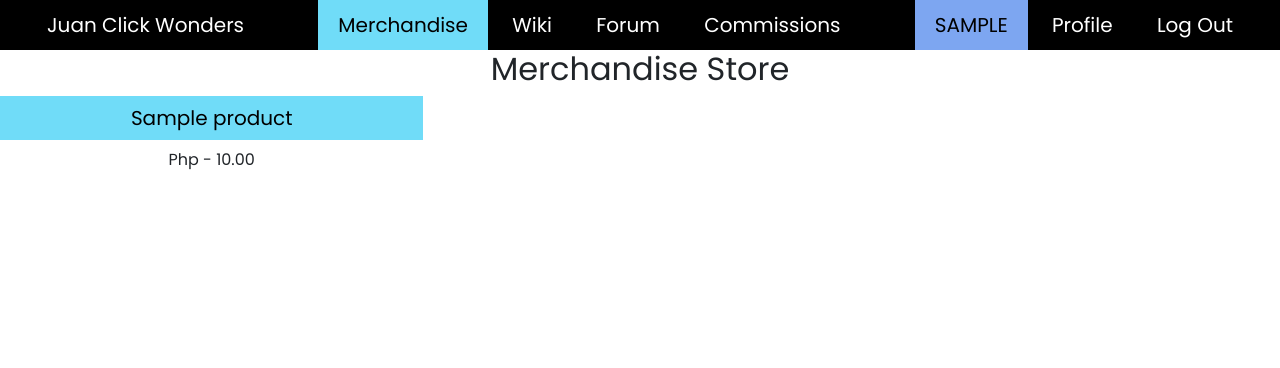
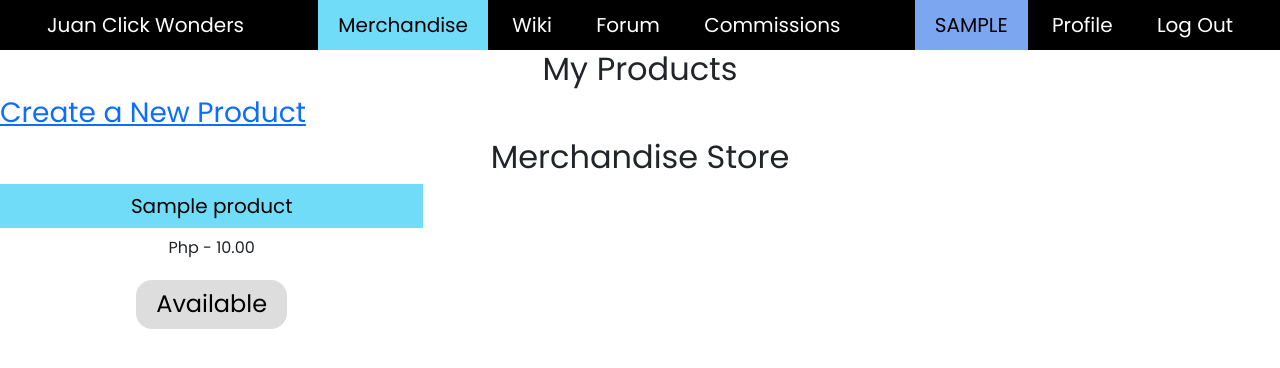
Before and after one commit to angelo-dlcrz/hobbysite-E-5, a Django app: page /merchstore/items in a window 1280 px wide. Shown: the top 368 px of the page. Run offline with Django 5.2, Linux system fonts and the light colour scheme; a user stored in the database is signed in; tables that the repository leaves empty hold one stand-in row (values such as "Sample post").

Commit message:
Final merchstore app, list done

```diff
--- a/merchstore/models.py
+++ b/merchstore/models.py
@@ -1,5 +1,7 @@
 from django.db import models
 from django.urls import reverse
+
+from user_management.models import Profile
 
 
 class ProductType(models.Model):
@@ -15,15 +17,32 @@
 
 
 class Product(models.Model):
+    product_status = {
+        "Available": "Available",
+        "On Sale": "On Sale",
+        "Out of Stock": "Out of Stock",
+    }
+
     name = models.CharField(max_length=255)
     product_type = models.ForeignKey(
-        'ProductType',
+        ProductType,
         on_delete=models.SET_NULL,
         null=True,
         related_name="products"
     )
+    owner = models.ForeignKey(
+        Profile,
+        on_delete=models.CASCADE,
+        null=True,
+    )
     description = models.TextField()
     price = models.DecimalField(max_digits=18, decimal_places=2)
+    stock = models.PositiveIntegerField(null=True)
+    status = models.CharField(
+        max_length=32,
+        choices=product_status,
+        default="Available",
+    )
 
     class Meta:
         ordering = ['name']
@@ -33,3 +52,34 @@
 
     def get_absolute_url(self):
         return reverse("merchstore:merch_detail", kwargs={"pk": self.pk})
+
+
+class Transaction(models.Model):
+    transaction_status = {
+        "On Cart": "On Cart",
+        "To Pay": "To Pay",
+        "To Ship": "To Ship",
+        "To Receive": "To Receive",
+        "Delivered": "Delivered",
+    }
+
+    buyer = models.ForeignKey(
+        Profile,
+        on_delete=models.SET_NULL,
+        null=True,
+    )
+    product = models.ForeignKey(
+        Product,
+        on_delete=models.SET_NULL,
+        null=True
+    )
+    amount = models.PositiveIntegerField()
+    status = models.CharField(
+        max_length=32,
+        choices=transaction_status,
+        null=True,
+    )
+    created_on = models.DateTimeField(auto_now_add=True)
+
+    def __str__(self):
+        return f"{self.amount} - {self.product} - {self.status}"
--- a/merchstore/urls.py
+++ b/merchstore/urls.py
@@ -1,11 +1,15 @@
 from django.urls import path
 
-from .views import MerchListView, MerchDetailView
+from .views import MerchListView, MerchDetailView, MerchCreateView, MerchUpdateView, CartView, TransactionListView
 
 
 urlpatterns = [
     path('items', MerchListView.as_view(), name='merch_list'),
     path('item/<int:pk>', MerchDetailView.as_view(), name='merch_detail'),
+    path('item/add', MerchCreateView.as_view(), name='merch_create'),
+    path('item/<int:pk>/edit', MerchUpdateView.as_view(), name='merch_update'),
+    path('cart', CartView.as_view(), name='cart'),
+    path('transactions', TransactionListView.as_view(), name='transaction_list'),
 ]
 
 app_name = 'merchstore'
--- a/merchstore/views.py
+++ b/merchstore/views.py
@@ -1,14 +1,43 @@
 from django.views.generic.list import ListView
 from django.views.generic.detail import DetailView
+from django.views.generic.edit import CreateView, UpdateView
 
-from .models import Product
+from .models import Product, ProductType, Transaction
+from .forms import ProductForm, TransactionForm
+
+from user_management.models import Profile
 
 
 class MerchListView(ListView):
     model = Product
     template_name = 'merch_list.html'
 
+    def get_context_date(self, **kwargs):
+        ctx = super().get_context_data(**kwargs)
+        ctx['product_types'] = ProductType.objects.all()
+        return ctx
+
 
 class MerchDetailView(DetailView):
     model = Product
     template_name = 'merch_detail.html'
+
+
+class MerchCreateView(CreateView):
+    model = Product
+    template_name = 'merch_create.html'
+
+
+class MerchUpdateView(UpdateView):
+    model = Product
+    template_name = 'merch_update.html'
+
+
+class CartView(ListView):
+    model = Transaction
+    template_name = 'cart.html'
+
+
+class TransactionListView(ListView):
+    model = Transaction
+    template_name = 'transaction_list.html'
--- a/templates/merch_detail.html
+++ b/templates/merch_detail.html
@@ -21,7 +21,7 @@
 {% block merch %}active{% endblock %}
 
 {% block content %}
-    <h2 style="text-align: center;">{{ product }}</h2>
+    <h2 style="text-align: center;">Merchandise Store</h2>
     <div id="details">
         <h3>{{ product.name }} - Php {{ product.price }}</h3>
         <p>{{ product.description }}</p>
--- a/templates/merch_list.html
+++ b/templates/merch_list.html
@@ -6,6 +6,32 @@
 
 {% block styles %}
     <style>
+        #my_products{
+            list-style-type: none;
+            top: 0;
+            margin: 0;
+            padding: 0;
+            overflow: hidden;
+        }
+
+        #my_products li {
+            display: inline-block;
+            text-align: center;
+        }
+
+        #status{
+            background-color: #ddd;
+            border: none;
+            color: black;
+            padding: 10px 20px;
+            text-align: center;
+            text-decoration: none;
+            display: inline-block;
+            margin: 4px 2px;
+            cursor: pointer;
+            border-radius: 16px;
+        }
+
         #merch_list{
             display: grid;
             grid-template-rows: repeat(1, 1fr);
@@ -38,12 +64,31 @@
 {% block merch %}active{% endblock %}
 
 {% block content %}
+    {% if request.user.is_authenticated %}
+        <h2 style="text-align: center;">My Products</h2>
+        {% for product_type in product_types %}
+            <ul id="my_products">
+                {% for product in object_list %}
+                    {% if product.product_type == product_type and product.owner == request.user.profile %}
+                        <li>
+                            <h4>{{ product_type }}</h4>
+                            <h3><a href="{{ product.get_absolute_url }}">{{ product }}</a></h3>
+                            <p>Php - {{ product.price }}</p>
+                            <h4 id="status">{{ product.status }}</h4>
+                        </li>
+                    {% endif %}
+                {% endfor %}
+            </ul>
+        {% endfor %}
+        <h3><a href="{% url 'merchstore:merch_create' %}">Create a New Product</a></h3>
+    {% endif %}
     <h2 style="text-align: center;">Merchandise Store</h2>
     <div id="merch_list">
         {% for product in object_list %}
         <li>
             <h3><a href="{{ product.get_absolute_url }}">{{ product }}</a></h3>
             <p>Php - {{ product.price }}</p>
+            <h4 id="status">{{ product.status }}</h4>
         </li>
         {% endfor %}
     </div>
```
Also changed, not shown: merchstore/forms.py (added, +20 -0 lines), templates/cart.html (added, +14 -0 lines), templates/merch_create.html (added, +14 -0 lines), templates/merch_update.html (added, +14 -0 lines), templates/transaction_list.html (added, +14 -0 lines), merchstore/migrations/0003_product_owner_product_status_product_stock_and_more.py (added), user_management/migrations/0001_initial.py (deleted), user_management/migrations/0002_profile.py (deleted), user_management/migrations/__init__.py (deleted).
